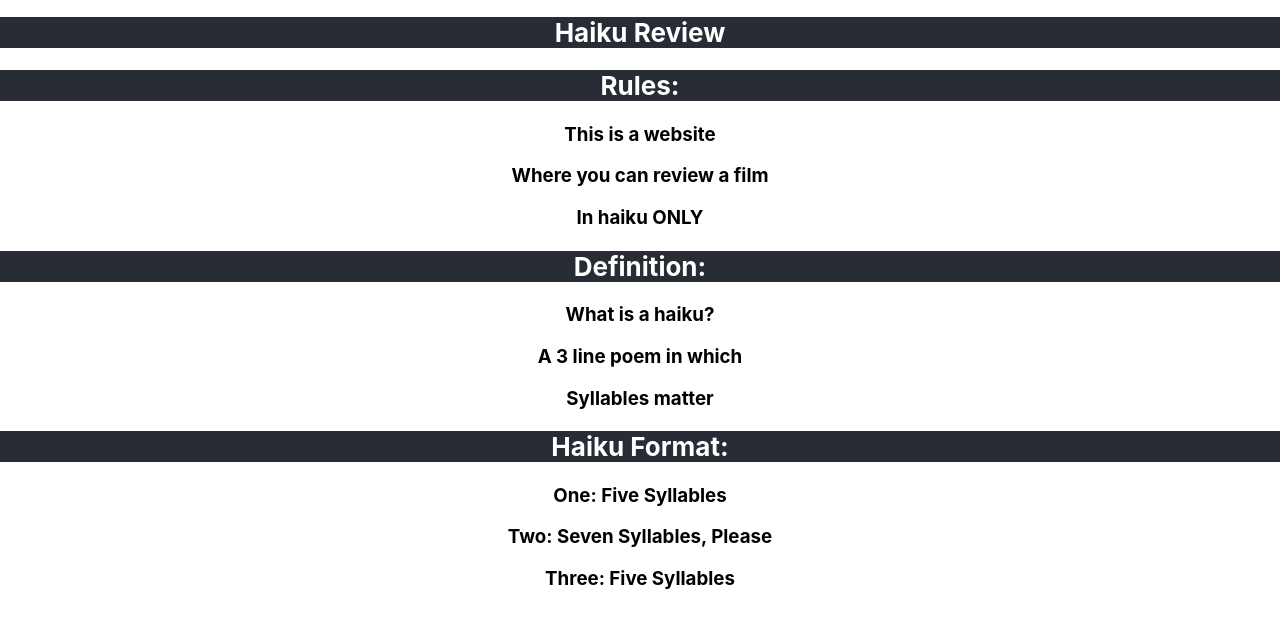
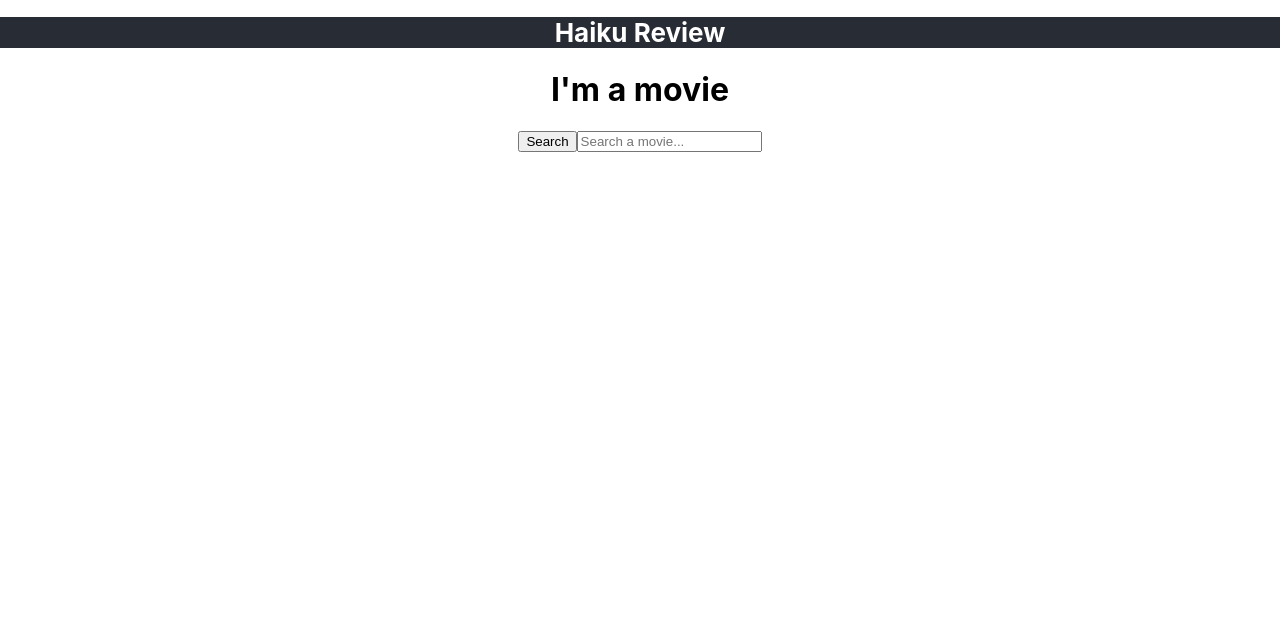
Before and after one commit to zsoliman/review-haiku-frontend, a React (Create React App) app: page /movies in a window 1280 px wide. Shown: the top 628 px of the page. Built offline with nearby package versions, Linux system fonts and the light colour scheme.

Commit message:
routes added

```diff
--- a/package.json
+++ b/package.json
@@ -8,6 +8,7 @@
     "@testing-library/user-event": "^13.5.0",
     "react": "^18.2.0",
     "react-dom": "^18.2.0",
+    "react-router-dom": "^6.3.0",
     "react-scripts": "5.0.1",
     "web-vitals": "^2.1.4"
   },
--- a/src/App.js
+++ b/src/App.js
@@ -1,12 +1,20 @@
 import './App.css';
+import { Route, Routes } from 'react-router-dom';
 import Home from './components/Home';
 import Navbar from './components/Navbar';
+import Movies from './components/Movies';
 
 function App() {
   return (
     <div className="App">
-      <Navbar />
+      {/* <Navbar />
       <Home />
+      <Movies /> */}
+
+      <Routes>
+        <Route path='/home' element={<Home />}></Route>
+        <Route path='/movies' element={<Movies />}></Route>
+      </Routes>
     </div>
   );
 }
--- a/src/components/Home.js
+++ b/src/components/Home.js
@@ -1,7 +1,10 @@
+import Navbar from "./Navbar"
+
 const Home = () => {
     return (
         <div>
 
+            <Navbar />
 
             <h2 className="App-header">Rules:</h2>
             <h3>This is a website</h3>
--- /dev/null
+++ b/src/components/Movies.js
@@ -0,0 +1,21 @@
+import Navbar from "./Navbar";
+
+const Movies = () => {
+
+
+
+    return (
+        <div>
+            <Navbar />
+            <h1>I'm a movie</h1>
+            <form>
+                <button>Search</button>
+                <input placeholder="Search a movie..."></input>
+
+            </form>
+
+        </div>
+    )
+}
+
+export default Movies;
--- a/src/index.js
+++ b/src/index.js
@@ -3,12 +3,13 @@ import ReactDOM from 'react-dom/client';
 import './index.css';
 import App from './App';
 import reportWebVitals from './reportWebVitals';
+import { BrowserRouter } from 'react-router-dom';
 
 const root = ReactDOM.createRoot(document.getElementById('root'));
 root.render(
-  <React.StrictMode>
+  <BrowserRouter>
     <App />
-  </React.StrictMode>
+  </BrowserRouter>
 );
 
 // If you want to start measuring performance in your app, pass a function
```
Also changed, not shown: 1 other file (tests, documents, lock files or other folders).
